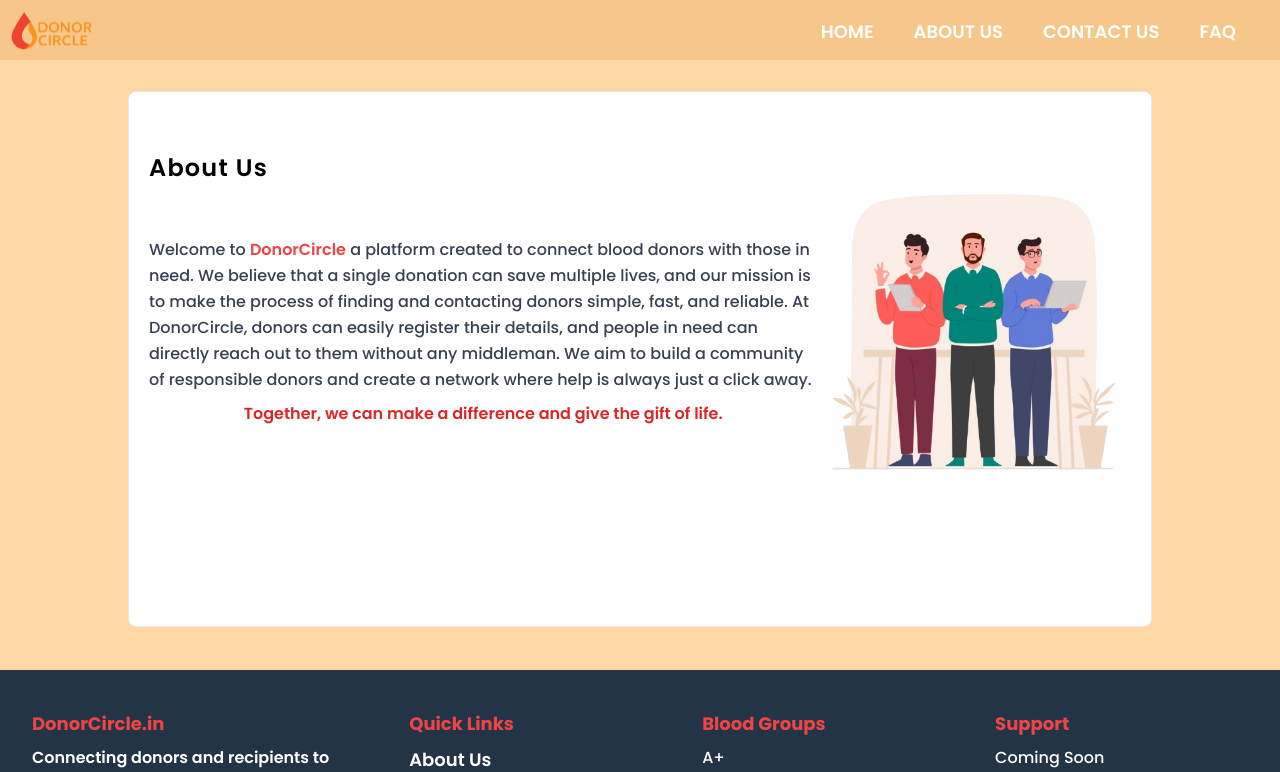
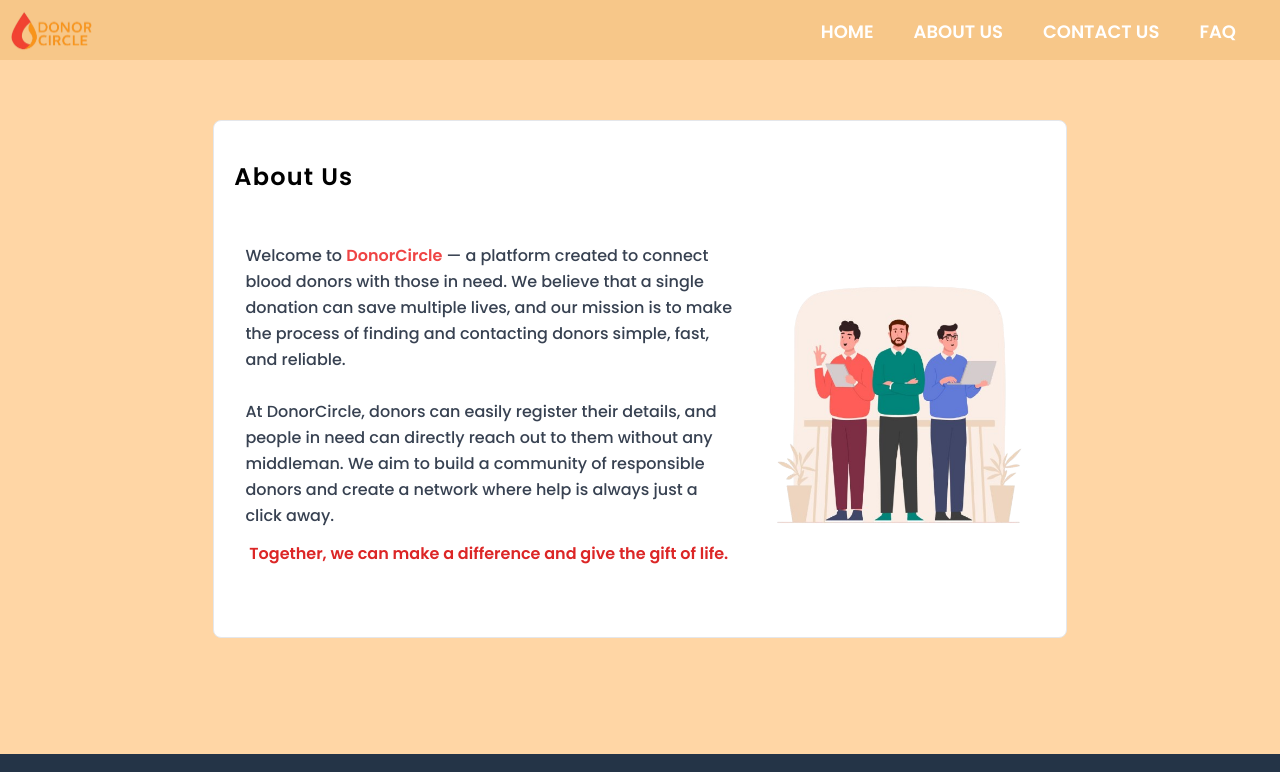
Before and after one commit to TanmayVidhate/DonorCircle_2, a React (Vite) app in the folder client/: page /aboutus in a window 1280 px wide. Shown: the top 772 px of the page. Built offline with nearby package versions, Linux system fonts and the light colour scheme.

Commit message:
fix page

```diff
--- a/client/src/Views/AboutUs.jsx
+++ b/client/src/Views/AboutUs.jsx
@@ -1,38 +1,67 @@
-import React from 'react'
+import React from "react";
 
-//import image
-import img from "../assets/User_profile_update_img/about.png"
+// Import image
+import img from "../assets/User_profile_update_img/about.png";
 
-
-
-// import Component
-import Navbar from '../Components/Navbar'
-import Image from '../Components/Image'
-import Footer from '../Components/Footer'
+// Import Components
+import Navbar from "../Components/Navbar";
+import Image from "../Components/Image";
+import Footer from "../Components/Footer";
 
 function AboutUs() {
-    return (
-        <div className='flex flex-col w-screen min-h-screen bg-[#ffd6a5]  xl:h-screen  '>
-            <Navbar />
-            <div className='flex-1 grid place-items-center '>
-                <div className='border  rounded-lg m-5 mt-24 bg-[#FFFFFF]  min-h-max w-5/6  p-5  sm:w-3/4 sm:px-5  lg:py-10  lg:mt-36 lg:mb-24 lg:w-4/5 lg:h-4/5 2xl:w-3/5 '>
-                    <p className='text-2xl font-semibold tracking-wider my-5'>About Us</p>
-                    <div className='lg:flex lg:justify-center lg:items-center my-5 '>
-                        <div className="text-gray-700 leading-relaxed lg:w-5/6">Welcome to <span className='font-semibold text-red-500'>DonorCircle</span> a platform created to connect blood donors with those in need. We believe that a single donation can save multiple lives, and our mission is to make the
-                            process of finding and contacting donors simple, fast, and reliable.
-                            At DonorCircle, donors can easily register their details, and people in need can directly
-                            reach out to them without any middleman. We aim to build a community of responsible donors and create a network where help is always just a click away.
-                            <div className="text-center text-red-600 font-semibold mt-2 ">Together, we can make a difference and give the gift of life.</div>
-                        </div>
-                        <div className='  lg:h-4/5 lg:-my-16  '>
-                            <Image img_url={img} className="!w-full !object-scale-down sm:!object-scale-down md:!object-scale-down lg:!object-contain h-4/5 " />
-                        </div>
-                    </div>
-                </div>
+  return (
+    <div className="flex flex-col min-h-screen bg-[#ffd6a5] ">
+      <Navbar />
+
+      {/* Main Container */}
+      <div className="grid flex-1 mt-20 mb-5 place-items-center">
+        <div
+          className="p-4 bg-white border rounded-lg mt-10 mb-16 max-w-[95%] min-h-max sm:w-3/4 sm:px-5 lg:w-4/6 lg:py-5 lg:mt-10 lg:mb-24 2xl:w-3/5"
+        >
+          <p className="my-5 text-2xl font-semibold tracking-wider ">About Us</p>
+
+          {/* Content Section */}
+          <div className="gap-8 my-5 lg:flex lg:items-center lg:justify-center">
+
+            {/* Text Content */}
+            <div className="leading-relaxed text-gray-700  lg:w-3/5">
+              Welcome to{" "}
+              <span className="font-semibold text-red-500">DonorCircle</span> — a
+              platform created to connect blood donors with those in need. We
+              believe that a single donation can save multiple lives, and our
+              mission is to make the process of finding and contacting donors
+              simple, fast, and reliable.
+              <br /><br />
+              At DonorCircle, donors can easily register their details, and
+              people in need can directly reach out to them without any
+              middleman. We aim to build a community of responsible donors and
+              create a network where help is always just a click away.
+              <div className="mt-3 font-semibold text-center text-red-600">
+                Together, we can make a difference and give the gift of life.
+              </div>
             </div>
-            <Footer/>
+
+            {/* Image Section */}
+            <div className="flex justify-center lg:w-1/3 lg:h-3/4">
+              <Image
+                img_url={img}
+                className="
+                  !w-full !object-scale-down
+                  sm:!object-scale-down
+                  md:!object-scale-down
+                  lg:!object-contain
+                  max-h-[300px] lg:max-h-[450px]
+                "
+              />
+            </div>
+          </div>
+
         </div>
-    )
+      </div>
+
+      <Footer />
+    </div>
+  );
 }
 
-export default AboutUs
+export default AboutUs;
```
